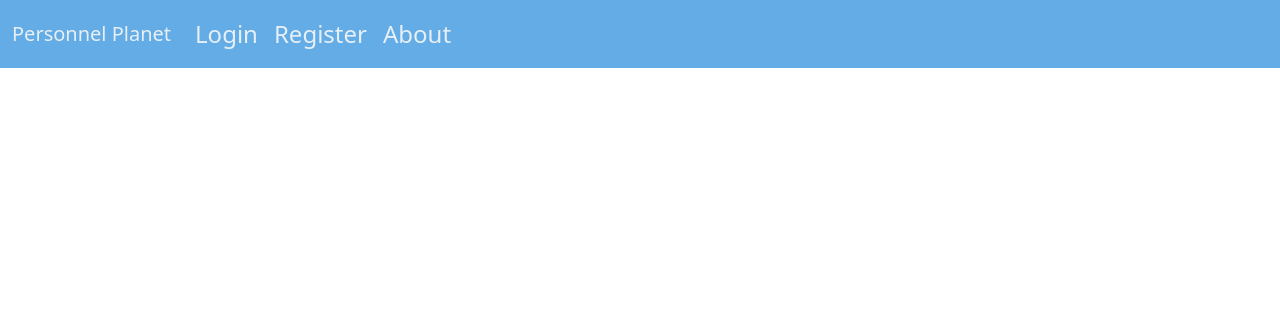
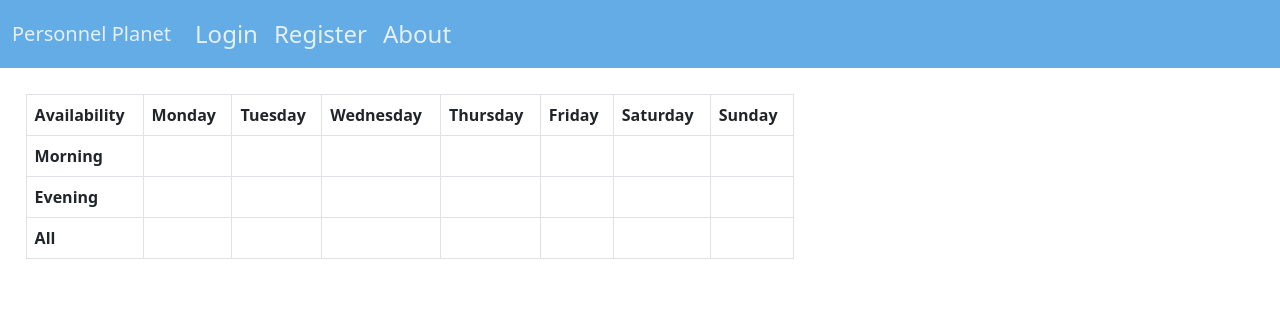
Before and after one commit to DawsonCooper/CS50w_Capstone, a Django app: page /profile in a window 1280 px wide. Shown: the top 328 px of the page. Run offline with Django 4.2, Linux system fonts and the light colour scheme; lists and menus that the app fills with data are empty.

Commit message:
Registration and login work completly/ added avail table to profile page/ TODO: Add js for submit and backend for avail table

```diff
--- a/personnelPlanet/static/scripts.js
+++ b/personnelPlanet/static/scripts.js
@@ -1,9 +1,35 @@
+
+
 document.addEventListener("DOMContentLoaded", () => {
     regUserCircle = document.querySelector("#reg-user-circle");
-
     if (window.innerWidth < 650){
         regUserCircle.setAttribute("color", "#63ACE5");
         console.log(regUserCircle)
     }
+    //-------------------- PROFILE AVAIL TABLE SCRIPTS --------------------------//
+    if (/\bprofile\b/gi.test(window.location.href)){
+        console.log('working');
+    }
+    document.querySelectorAll('.avail-cell').forEach(cell => {
+        console.log(cell)
+        cell.addEventListener('mouseover', () => {
+            if (cell.style.backgroundColor !== 'limegreen'){
+                cell.style.backgroundColor = 'lightgreen';
+            }
+        })
+        cell.addEventListener('mouseout', () => {
+            if (cell.style.backgroundColor != 'limegreen'){
+                cell.style.backgroundColor = '';
+            }
+        });
+        cell.addEventListener('click', () => {
+            if (cell.style.backgroundColor !== 'limegreen'){
+                cell.style.backgroundColor = 'limegreen';
+            }else{
+                cell.style.backgroundColor = '';
+            }
+        });
+    })
+
 
 })
--- a/personnelPlanet/static/style.css
+++ b/personnelPlanet/static/style.css
@@ -122,3 +122,13 @@ body{
         padding-top: 5%;
     }
 }
+
+/* Profile Page */
+#availability{
+
+    margin: 2%;
+    width: 100%;
+}
+#avail-table{
+    width: 60%;
+}
--- a/personnelPlanet/templates/profile.html
+++ b/personnelPlanet/templates/profile.html
@@ -1 +1,50 @@
-{% extends 'layout.html' %}
+{% extends 'layout.html' %} {% block body %}
+<div id="availability">
+  <table id="avail-table" class="table table-bordered">
+    <thead class="thead-dark">
+      <tr>
+        <th scope="col">Availability</th>
+        <th scope="col">Monday</th>
+        <th scope="col">Tuesday</th>
+        <th scope="col">Wednesday</th>
+        <th scope="col">Thursday</th>
+        <th scope="col">Friday</th>
+        <th scope="col">Saturday</th>
+        <th scope="col">Sunday</th>
+      </tr>
+    </thead>
+    <tbody>
+      <tr>
+        <th scope="row">Morning</th>
+        <td class="avail-cell" id="m-m"></td>
+        <td class="avail-cell" id="m-t"></td>
+        <td class="avail-cell" id="m-w"></td>
+        <td class="avail-cell" id="m-th"></td>
+        <td class="avail-cell" id="m-f"></td>
+        <td class="avail-cell" id="m-sat"></td>
+        <td class="avail-cell" id="m-sun"></td>
+      </tr>
+      <tr>
+        <th scope="row">Evening</th>
+        <td class="avail-cell" id="e-m"></td>
+        <td class="avail-cell" id="e-t"></td>
+        <td class="avail-cell" id="e-w"></td>
+        <td class="avail-cell" id="e-th"></td>
+        <td class="avail-cell" id="e-f"></td>
+        <td class="avail-cell" id="e-sat"></td>
+        <td class="avail-cell" id="e-sun"></td>
+      </tr>
+      <tr>
+        <th scope="row">All</th>
+        <td class="avail-cell" id="all-m"></td>
+        <td class="avail-cell" id="all-t"></td>
+        <td class="avail-cell" id="all-w"></td>
+        <td class="avail-cell" id="all-th"></td>
+        <td class="avail-cell" id="all-f"></td>
+        <td class="avail-cell" id="all-sat"></td>
+        <td class="avail-cell" id="all-sun"></td>
+      </tr>
+    </tbody>
+  </table>
+</div>
+{% endblock %}
--- a/personnelPlanet/views.py
+++ b/personnelPlanet/views.py
@@ -40,6 +40,10 @@ class LoginForm(forms.Form):
 
 def home(request):
     # User information (company, shifts,)
+    user = request.user
+    print(user)
+    user = User.objects.filter(username=user)
+
     return render(request, 'home.html')
 
 
@@ -87,8 +91,7 @@ def register(request):
     if request.method == "POST":
 
         form = RegisterForm(request.POST, request.FILES)
-        for field in form:
-            print("Field Error:", field.name,  field.errors)
+
         if form.is_valid():
             first_name = form.cleaned_data["firstName"]
             last_name = form.cleaned_data["lastName"]
@@ -102,7 +105,8 @@ def register(request):
             oneDigit = randint(0, 9)
             threeDigit = randrange(100, 999)
             workId = f"{fInital}{oneDigit}{lInital}{oneDigit}{threeDigit}"
-            user = User(
+            createUser = User(
+                username=workId,
                 first_name=first_name,
                 last_name=last_name,
                 workId=workId,
@@ -111,13 +115,14 @@ def register(request):
                 company=company,
                 password=password
             )
+            createUser.save()
             print(workId)
-            user.save()
-            return render(request, "register.html", {
-                'regForm': RegisterForm,
-            })
+            login(request, createUser)
+            return home(request)
 
         else:
+            for field in form:
+                print("Field Error:", field.name,  field.errors)
             print(form.errors.as_data())
             return render(request, "register.html", {
                 'regForm': RegisterForm,
```
Also changed, not shown: personnelPlanet/models.py (+3 -4 lines), personnelPlanet/templates/home.html (+3 -4 lines), db.sqlite3, personnelPlanet/migrations/0002_rename_is_employer_user_isemployer.py (added), personnelPlanet/migrations/0003_remove_availability_end_remove_availability_start_and_more.py (added).
